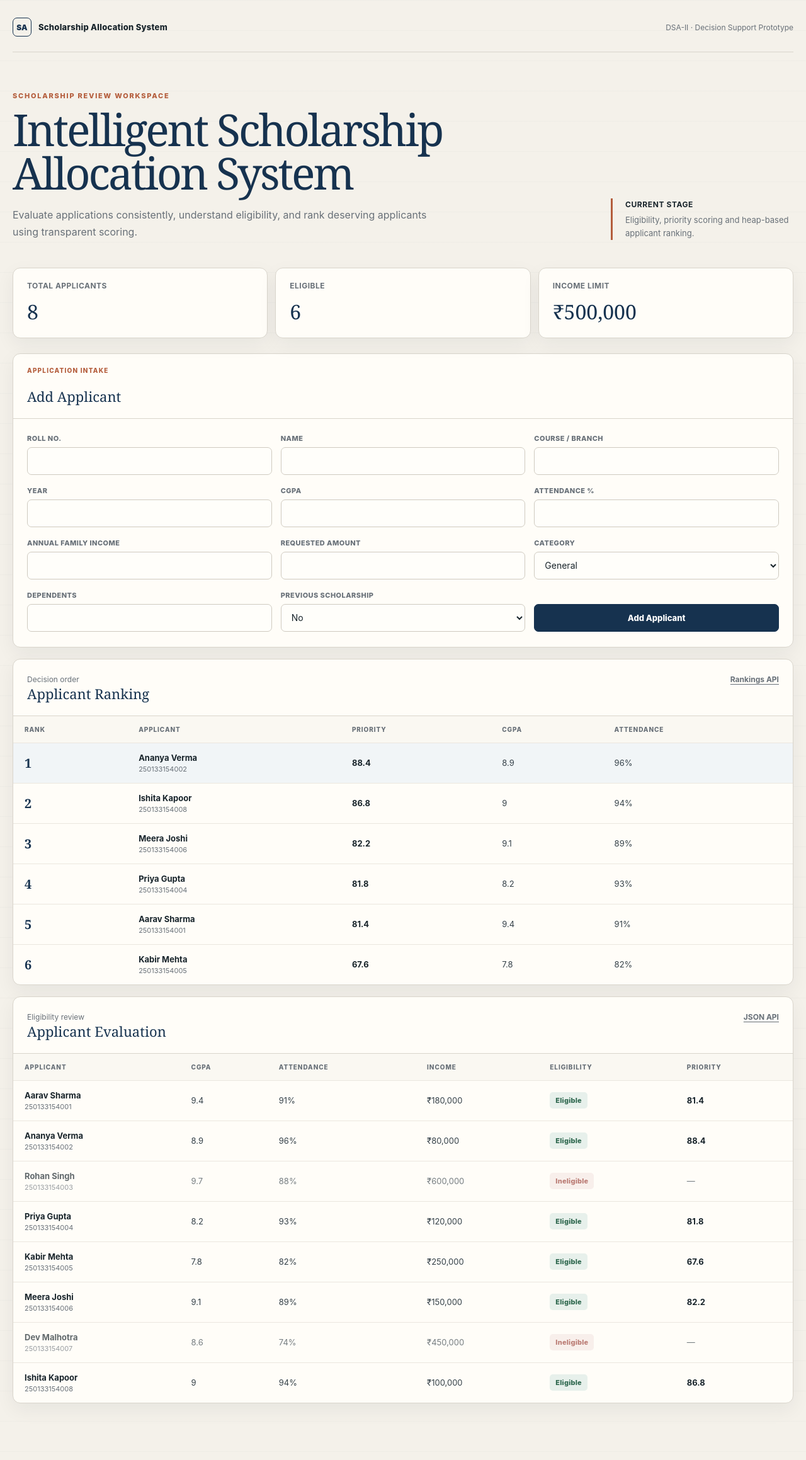
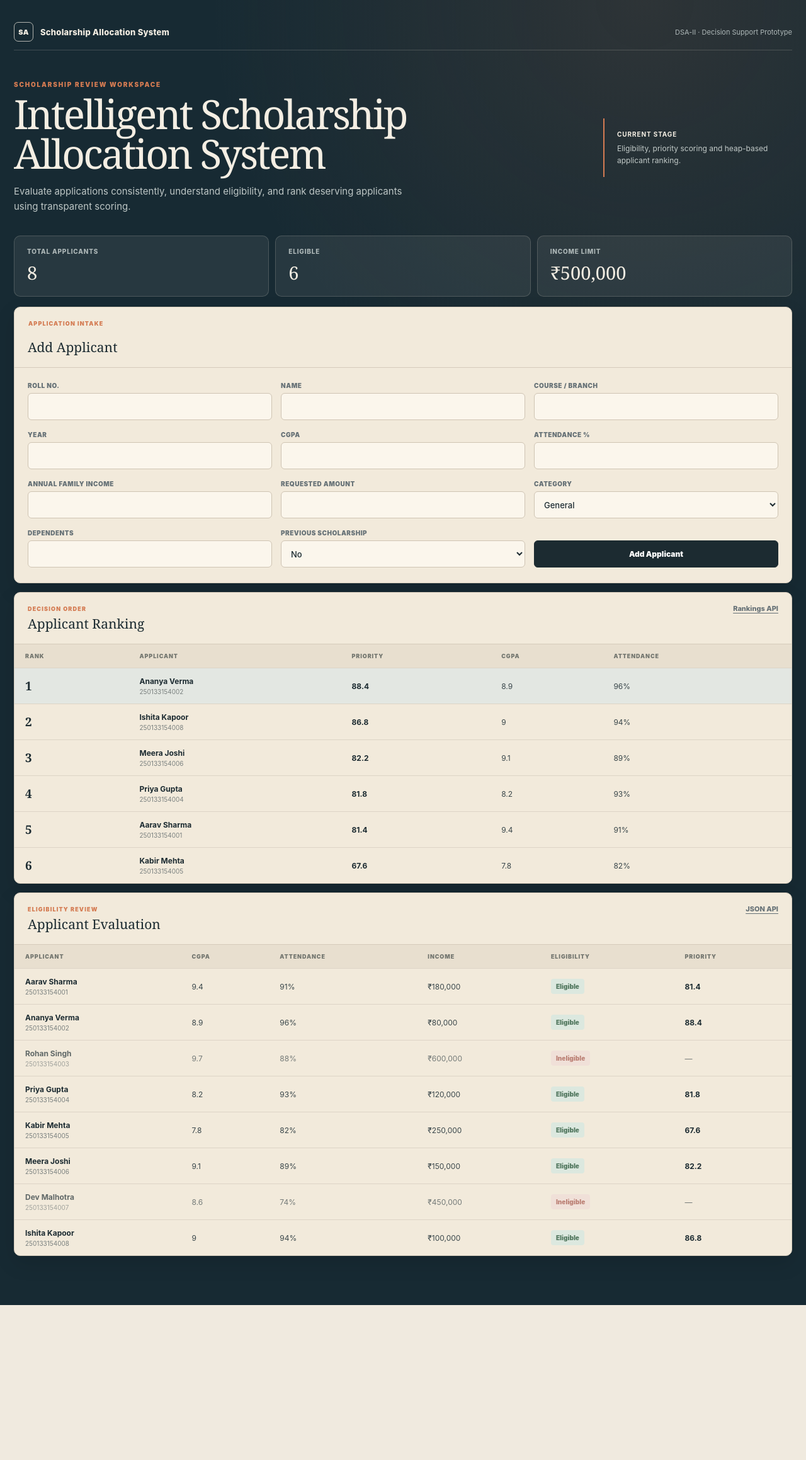
Before and after one commit to shutkarshX/Scholarship-Allocation-System, a Flask app: page / in a window 1280 px wide. Shown: the whole page at 63% size. After the commit the page ends 2072 px from the top, so only its background shows below. Run offline with Flask 3, Linux system fonts and the light colour scheme.

Commit message:
style: move dashboard to dark scholarship workspace

```diff
--- a/frontend/static/style.css
+++ b/frontend/static/style.css
@@ -1,48 +1,47 @@
 :root {
-    --paper: #f4f1ea;
-    --surface: #fffdf8;
-    --ink: #18242b;
-    --muted: #687078;
-    --line: #d9d5cc;
-    --navy: #16324f;
-    --navy-soft: #e8eef3;
-    --green: #2f684f;
-    --green-soft: #e7f0eb;
-    --red: #9b4038;
-    --red-soft: #f5e9e6;
-    --accent: #b45d3c;
-    --shadow: 0 10px 30px rgba(24, 36, 43, .06);
+    --bg: #172a33;
+    --bg-deep: #102129;
+    --surface: #f2eadb;
+    --surface-2: #e8dfcf;
+    --ink: #1c2b31;
+    --ink-light: #f4eee3;
+    --muted: #aeb8b8;
+    --muted-dark: #667176;
+    --line: rgba(242, 234, 219, .18);
+    --line-light: #d5cbbb;
+    --accent: #d47b52;
+    --green: #557a62;
+    --green-soft: #dce8df;
+    --red: #a45148;
+    --red-soft: #f0dcd8;
     font-family: Inter, ui-sans-serif, system-ui, -apple-system, BlinkMacSystemFont, "Segoe UI", sans-serif;
     color: var(--ink);
-    background: var(--paper);
+    background: var(--bg);
 }
 
 * { box-sizing: border-box; }
 
-html { background: var(--paper); }
+html, body { margin: 0; min-width: 320px; background: var(--bg); }
 
 body {
-    margin: 0;
-    min-width: 320px;
     background:
-        linear-gradient(rgba(22, 50, 79, .025) 1px, transparent 1px),
-        var(--paper);
-    background-size: 100% 48px;
+        radial-gradient(circle at 80% 0%, rgba(212, 123, 82, .12), transparent 30%),
+        var(--bg);
 }
 
-a { color: var(--navy); }
+a { color: inherit; }
 
 .container {
-    width: min(1240px, calc(100% - 40px));
+    width: min(1280px, calc(100% - 44px));
     margin: 0 auto;
-    padding: 28px 0 72px;
+    padding: 22px 0 64px;
 }
 
 .site-header {
     display: flex;
     align-items: center;
     justify-content: space-between;
-    padding: 0 0 24px;
+    min-height: 58px;
     border-bottom: 1px solid var(--line);
 }
 
@@ -50,7 +49,7 @@ a { color: var(--navy); }
     display: flex;
     align-items: center;
     gap: 11px;
-    color: var(--ink);
+    color: var(--ink-light);
     font-size: 13px;
     font-weight: 800;
     letter-spacing: .02em;
@@ -58,115 +57,114 @@ a { color: var(--navy); }
 
 .brand-mark {
     display: grid;
-    width: 30px;
-    height: 30px;
+    width: 31px;
+    height: 31px;
     place-items: center;
-    border: 1px solid var(--navy);
+    border: 1px solid rgba(244, 238, 227, .7);
     border-radius: 7px;
-    color: var(--navy);
-    font-size: 12px;
+    color: var(--ink-light);
+    font-size: 11px;
     font-weight: 900;
 }
 
 .header-note {
     color: var(--muted);
-    font-size: 12px;
+    font-size: 11px;
 }
 
 .hero {
     display: grid;
-    grid-template-columns: minmax(0, 1fr) 290px;
+    grid-template-columns: minmax(0, 1fr) 300px;
     gap: 48px;
-    align-items: end;
-    padding: 62px 0 44px;
+    align-items: center;
+    padding: 48px 0 34px;
 }
 
 .eyebrow {
-    margin: 0 0 12px;
+    margin: 0 0 10px;
     color: var(--accent);
-    font-size: 11px;
-    font-weight: 800;
-    letter-spacing: .16em;
+    font-size: 10px;
+    font-weight: 900;
+    letter-spacing: .18em;
     text-transform: uppercase;
 }
 
 h1 {
-    max-width: 780px;
+    max-width: 760px;
     margin: 0;
-    color: var(--navy);
+    color: var(--ink-light);
     font-family: Georgia, "Times New Roman", serif;
-    font-size: clamp(38px, 5.5vw, 70px);
+    font-size: clamp(38px, 5vw, 64px);
     font-weight: 500;
     line-height: .98;
     letter-spacing: -.045em;
 }
 
 .subtitle {
-    max-width: 660px;
-    margin: 20px 0 0;
-    color: var(--muted);
-    font-size: 16px;
-    line-height: 1.65;
+    max-width: 650px;
+    margin: 17px 0 0;
+    color: #bdc6c5;
+    font-size: 15px;
+    line-height: 1.6;
 }
 
 .hero-note {
-    padding-left: 20px;
-    border-left: 3px solid var(--accent);
-    color: var(--muted);
-    font-size: 13px;
+    padding: 17px 0 17px 20px;
+    border-left: 2px solid var(--accent);
+    color: #c2cac8;
+    font-size: 12px;
     line-height: 1.6;
 }
 
 .hero-note strong {
     display: block;
     margin-bottom: 5px;
-    color: var(--ink);
-    font-size: 12px;
-    letter-spacing: .05em;
+    color: var(--ink-light);
+    font-size: 10px;
+    letter-spacing: .09em;
     text-transform: uppercase;
 }
 
 .stats {
     display: grid;
     grid-template-columns: repeat(3, 1fr);
-    gap: 12px;
-    margin-bottom: 24px;
+    gap: 10px;
+    margin-bottom: 16px;
 }
 
 .stats article {
-    min-height: 108px;
-    padding: 20px 22px;
+    min-height: 96px;
+    padding: 18px 20px;
     border: 1px solid var(--line);
-    border-radius: 12px;
-    background: var(--surface);
-    box-shadow: var(--shadow);
+    border-radius: 10px;
+    background: rgba(242, 234, 219, .075);
 }
 
 .stats span {
     display: block;
     color: var(--muted);
-    font-size: 12px;
-    font-weight: 700;
-    letter-spacing: .04em;
+    font-size: 10px;
+    font-weight: 800;
+    letter-spacing: .08em;
     text-transform: uppercase;
 }
 
 .stats strong {
     display: block;
-    margin-top: 12px;
-    color: var(--navy);
+    margin-top: 8px;
+    color: var(--ink-light);
     font-family: Georgia, "Times New Roman", serif;
-    font-size: 32px;
+    font-size: 29px;
     font-weight: 500;
 }
 
 .panel {
     overflow: hidden;
-    margin-bottom: 18px;
-    border: 1px solid var(--line);
-    border-radius: 12px;
+    margin-bottom: 14px;
+    border: 1px solid var(--line-light);
+    border-radius: 10px;
     background: var(--surface);
-    box-shadow: var(--shadow);
+    box-shadow: 0 12px 32px rgba(0, 0, 0, .12);
 }
 
 .panel-heading {
@@ -174,213 +172,181 @@ h1 {
     align-items: baseline;
     justify-content: space-between;
     gap: 20px;
-    padding: 20px 22px;
-    border-bottom: 1px solid var(--line);
+    padding: 18px 21px;
+    border-bottom: 1px solid var(--line-light);
 }
 
 .panel-heading h2 {
     margin: 0;
-    color: var(--navy);
+    color: var(--ink);
     font-family: Georgia, "Times New Roman", serif;
-    font-size: 22px;
+    font-size: 21px;
     font-weight: 500;
 }
 
 .panel-heading p {
-    margin: 4px 0 0;
-    color: var(--muted);
-    font-size: 12px;
+    margin: 0 0 4px;
+    color: var(--accent);
+    font-size: 9px;
+    font-weight: 900;
+    letter-spacing: .13em;
+    text-transform: uppercase;
 }
 
 .panel-heading a {
-    color: var(--muted);
-    font-size: 12px;
-    font-weight: 700;
-    text-decoration-thickness: 1px;
+    color: var(--muted-dark);
+    font-size: 11px;
+    font-weight: 800;
     text-underline-offset: 3px;
 }
 
 .applicant-form {
     display: grid;
     grid-template-columns: repeat(3, 1fr);
-    gap: 18px 14px;
-    padding: 24px 22px;
+    gap: 17px 14px;
+    padding: 22px 21px 24px;
 }
 
 .applicant-form label {
     display: flex;
     flex-direction: column;
-    gap: 7px;
-    color: var(--muted);
-    font-size: 11px;
-    font-weight: 800;
-    letter-spacing: .04em;
+    gap: 6px;
+    color: var(--muted-dark);
+    font-size: 10px;
+    font-weight: 900;
+    letter-spacing: .05em;
     text-transform: uppercase;
 }
 
 .applicant-form input,
 .applicant-form select {
     width: 100%;
-    min-height: 44px;
-    padding: 10px 12px;
-    border: 1px solid #cfcac0;
-    border-radius: 7px;
+    min-height: 43px;
+    padding: 9px 11px;
+    border: 1px solid #cfc4b3;
+    border-radius: 6px;
     outline: none;
-    background: #fffefa;
+    background: #fbf6ec;
     color: var(--ink);
     font: inherit;
-    font-size: 14px;
-    font-weight: 400;
+    font-size: 13px;
+    font-weight: 500;
     text-transform: none;
-    transition: border-color .15s ease, box-shadow .15s ease;
 }
 
 .applicant-form input:focus,
 .applicant-form select:focus {
-    border-color: var(--navy);
-    box-shadow: 0 0 0 3px rgba(22, 50, 79, .09);
+    border-color: var(--accent);
+    box-shadow: 0 0 0 3px rgba(212, 123, 82, .14);
 }
 
-.form-actions {
-    display: flex;
-    align-items: end;
-}
+.form-actions { display: flex; align-items: end; }
 
 .form-actions button {
     width: 100%;
-    min-height: 44px;
-    padding: 10px 16px;
-    border: 1px solid var(--navy);
-    border-radius: 7px;
-    background: var(--navy);
+    min-height: 43px;
+    padding: 9px 16px;
+    border: 1px solid var(--ink);
+    border-radius: 6px;
+    background: var(--ink);
     color: #fff;
     font: inherit;
-    font-size: 13px;
-    font-weight: 800;
+    font-size: 12px;
+    font-weight: 900;
     cursor: pointer;
-    transition: transform .15s ease, background .15s ease;
 }
 
-.form-actions button:hover {
-    background: #10283f;
-    transform: translateY(-1px);
+.form-actions button:hover { background: #0f2026; }
+
+.form-error {
+    margin: 14px 21px 0;
+    padding: 11px 13px;
+    border: 1px solid #dfbcb6;
+    border-radius: 6px;
+    background: var(--red-soft);
+    color: var(--red);
+    font-size: 12px;
 }
 
-.form-error {
-    margin: 16px 22px 0;
-    padding: 12px 14px;
-    border: 1px solid #e4c6c1;
-    border-radius: 7px;
-    background: var(--red-soft);
-    color: var(--red);
-    font-size: 13px;
-}
+.table-wrap { overflow-x: auto; }
 
-.table-wrap {
-    overflow-x: auto;
-}
+table { width: 100%; border-collapse: collapse; }
 
-table {
-    width: 100%;
-    border-collapse: collapse;
-}
-
-th,
-td {
-    padding: 15px 18px;
+th, td {
+    padding: 13px 17px;
     text-align: left;
-    border-bottom: 1px solid #ebe7df;
+    border-bottom: 1px solid #ddd4c6;
     white-space: nowrap;
 }
 
-tbody tr:last-child td {
-    border-bottom: 0;
-}
+tbody tr:last-child td { border-bottom: 0; }
 
-tbody tr:hover {
-    background: #fbf9f4;
-}
+tbody tr:hover { background: #ece3d3; }
 
 th {
-    color: var(--muted);
-    background: #faf8f2;
-    font-size: 10px;
-    font-weight: 800;
-    letter-spacing: .09em;
+    color: #73766f;
+    background: var(--surface-2);
+    font-size: 9px;
+    font-weight: 900;
+    letter-spacing: .1em;
     text-transform: uppercase;
 }
 
 td {
-    color: #354149;
-    font-size: 13px;
+    color: #39464a;
+    font-size: 12px;
 }
 
-td strong {
-    color: var(--ink);
-}
+td strong { color: var(--ink); }
 
 td small {
     display: block;
     margin-top: 3px;
-    color: var(--muted);
-    font-size: 11px;
+    color: #7a807f;
+    font-size: 10px;
 }
 
-.ranking-panel tbody tr:first-child {
-    background: #f1f5f7;
-}
+.ranking-panel tbody tr:first-child { background: #e3e7e2; }
 
 .rank-number {
-    color: var(--navy);
+    color: var(--ink);
     font-family: Georgia, "Times New Roman", serif;
-    font-size: 20px;
+    font-size: 19px;
 }
 
 .status {
     display: inline-flex;
     align-items: center;
-    min-height: 26px;
-    padding: 4px 9px;
-    border-radius: 5px;
-    font-size: 11px;
-    font-weight: 800;
-    letter-spacing: .02em;
+    min-height: 24px;
+    padding: 4px 8px;
+    border-radius: 4px;
+    font-size: 10px;
+    font-weight: 900;
 }
 
-.status.eligible {
-    background: var(--green-soft);
-    color: var(--green);
-}
-
-.status.ineligible {
-    background: var(--red-soft);
-    color: var(--red);
-}
-
-.muted {
-    opacity: .68;
-}
+.status.eligible { background: var(--green-soft); color: var(--green); }
+.status.ineligible { background: var(--red-soft); color: var(--red); }
+.muted { opacity: .68; }
 
 .section-label {
-    margin: 0 0 9px;
+    margin: 18px 21px 0;
     color: var(--accent);
-    font-size: 10px;
-    font-weight: 800;
-    letter-spacing: .12em;
+    font-size: 9px;
+    font-weight: 900;
+    letter-spacing: .13em;
     text-transform: uppercase;
 }
 
 @media (max-width: 900px) {
-    .hero { grid-template-columns: 1fr; gap: 24px; }
+    .hero { grid-template-columns: 1fr; gap: 22px; }
     .hero-note { max-width: 500px; }
     .applicant-form { grid-template-columns: repeat(2, 1fr); }
 }
 
 @media (max-width: 700px) {
-    .container { width: min(100% - 24px, 1240px); padding-top: 18px; }
-    .site-header { padding-bottom: 18px; }
+    .container { width: min(100% - 24px, 1280px); padding-top: 16px; }
     .header-note { display: none; }
-    .hero { padding: 42px 0 32px; }
+    .hero { padding: 38px 0 28px; }
     h1 { font-size: clamp(38px, 12vw, 54px); }
     .stats { grid-template-columns: 1fr; }
     .applicant-form { grid-template-columns: 1fr; }
```
